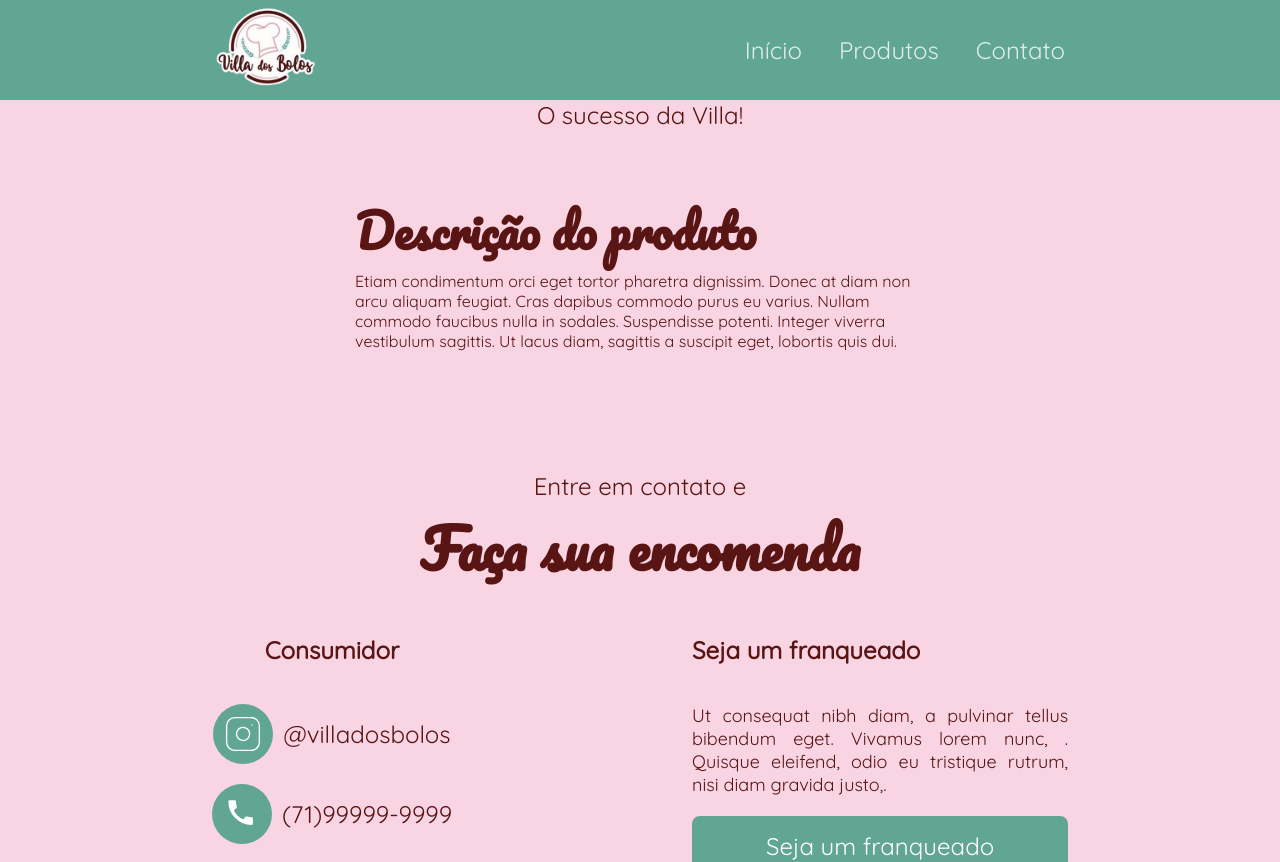
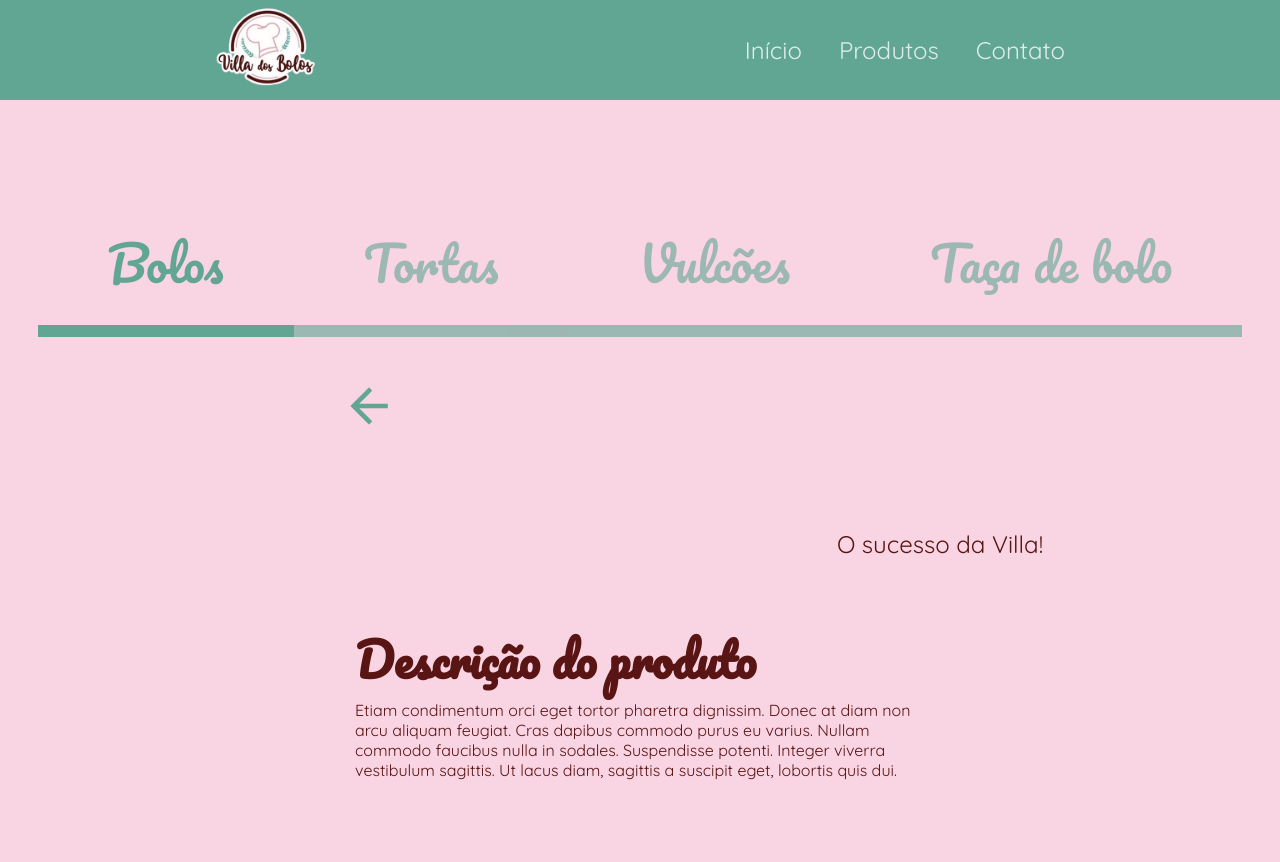
Before and after one commit to jancoweb/villa-dos-bolos, a React (Vite) app: page /produtos/1 in a window 1280 px wide. Shown: the top 862 px of the page. Built offline with nearby package versions, Linux system fonts and the light colour scheme.

Commit message:
item page features

```diff
--- /dev/null
+++ b/src/Components/ItemNav/index.jsx
@@ -0,0 +1,41 @@
+import { useGlobalContext } from "../GlobalContext/useContext";
+
+
+export default function ItemNav() {
+
+  const { active, setActive } = useGlobalContext()
+
+  function handleSelection(e) {
+    setActive("");
+    setActive(e.target.innerHTML.toLowerCase());
+  }
+
+  return (
+    <>
+      <nav>
+        <ul className="product_nav_list">
+          <li
+            onClick={(e) => handleSelection(e)}
+            className={active == "bolos" ? "active" : null}>
+            Bolos
+          </li>
+          <li
+            onClick={(e) => handleSelection(e)}
+            className={active == "tortas" ? "active" : null}>
+            Tortas
+          </li>
+          <li
+            onClick={(e) => handleSelection(e)}
+            className={active == "vulcões" ? "active" : null}>
+            Vulcões
+          </li>
+          <li
+            onClick={(e) => handleSelection(e)}
+            className={active == "taça de bolo" ? "active" : null}>
+            Taça de bolo
+          </li>
+        </ul>
+      </nav>
+    </>
+  )
+}
--- a/src/Components/ItemPage/index.jsx
+++ b/src/Components/ItemPage/index.jsx
@@ -2,14 +2,20 @@ import ContactContainer from "../ContactContainer";
 import Footer from "../Footer";
 import { useGlobalContext } from "../GlobalContext/useContext";
 import Header from "../Header";
+import ItemNav from "../ItemNav";
+import Arrow_back from '../../../assets/arrow_back.png'
 import "./itemStyle.css";
+import { useNavigate } from "react-router-dom";
 
 export default function ItemPage() {
+  const navigate = useNavigate()
   const { itemPage } = useGlobalContext();
   console.log(itemPage)
   return (
     <>
       <Header />
+      <ItemNav />
+      <p className="arrow_back" onClick={() => { navigate('/produtos') }}><img src={Arrow_back} alt="" /></p>
       <div className="item_page_container">
         <div className="item_page_head_content">
           <div className="item_page_head_img">
--- a/src/Components/ItemPage/itemStyle.css
+++ b/src/Components/ItemPage/itemStyle.css
@@ -3,6 +3,18 @@
   flex-direction: column;
   align-items: center;
   justify-content: center;
+  margin-top: 100px;
+}
+.arrow_back {
+  width: 60px;
+  margin-left: 350px;
+  margin-top: 50px;
+}
+.arrow_back:hover {
+  cursor: pointer;
+}
+.item_page_head_img {
+  width: 600px;
 }
 .item_page_head_content {
   display: flex;
--- a/src/Pages/Products/Products.jsx
+++ b/src/Pages/Products/Products.jsx
@@ -7,17 +7,13 @@ import ContactContainer from "../../Components/ContactContainer";
 import api from "../../services/api";
 import { useGlobalContext } from "../../Components/GlobalContext/useContext";
 import { useNavigate } from "react-router-dom";
+import ItemNav from "../../Components/ItemNav";
 
 export default function ProductsPage() {
   const navigate = useNavigate();
-  const { active, setActive } = useGlobalContext();
+  const { active } = useGlobalContext();
   const { setItemPage } = useGlobalContext();
   const [produtos, setProdutos] = useState([]);
-
-  function handleSelection(e) {
-    setActive("");
-    setActive(e.target.innerHTML.toLowerCase());
-  }
 
   async function handleItem(id) {
     try {
@@ -50,30 +46,7 @@ export default function ProductsPage() {
     <>
       <Header active="products" />
       <div className="products_container">
-        <nav>
-          <ul className="product_nav_list">
-            <li
-              onClick={(e) => handleSelection(e)}
-              className={active == "bolos" ? "active" : null}>
-              Bolos
-            </li>
-            <li
-              onClick={(e) => handleSelection(e)}
-              className={active == "tortas" ? "active" : null}>
-              Tortas
-            </li>
-            <li
-              onClick={(e) => handleSelection(e)}
-              className={active == "vulcões" ? "active" : null}>
-              Vulcões
-            </li>
-            <li
-              onClick={(e) => handleSelection(e)}
-              className={active == "taça de bolo" ? "active" : null}>
-              Taça de bolo
-            </li>
-          </ul>
-        </nav>
+        <ItemNav />
         <div className="item_list_container">
           {produtos &&
             produtos.map((produto) => {
```
Also changed, not shown: assets/arrow_back.png (added).
